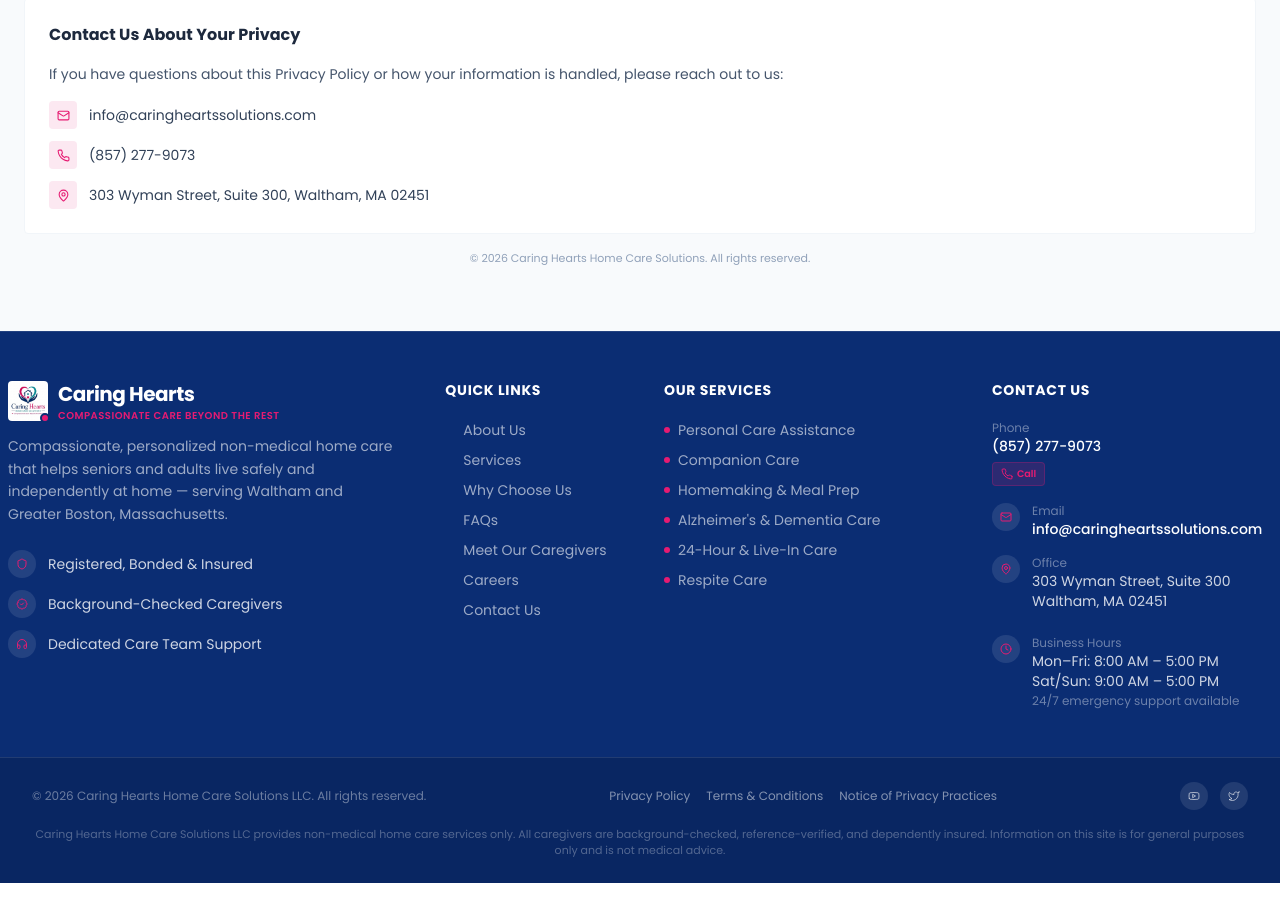
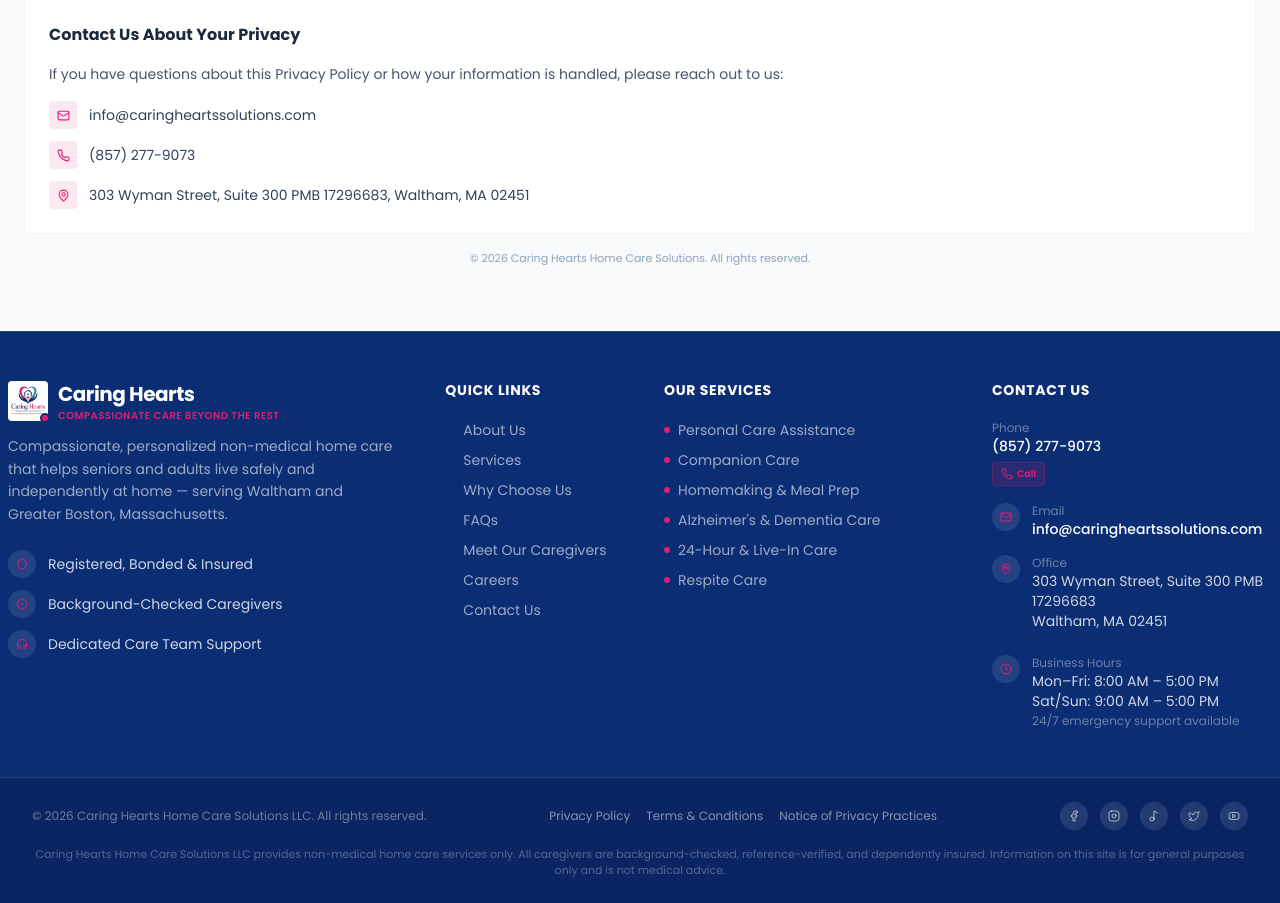
Before and after one commit to michaelsinkamba211/caringheart, a React (Vite) app: page /privacy-policy in a window 1280 px wide. Shown: the part 1437-2340 px from the top of the page. Built offline with nearby package versions, Linux system fonts and the light colour scheme.

Commit message:
last update

```diff
--- a/src/components/website/Terms/Compliance.jsx
+++ b/src/components/website/Terms/Compliance.jsx
@@ -127,7 +127,7 @@
                         {[
                             { icon: LuMail, text: "info@caringheartssolutions.com" },
                             { icon: LuPhone, text: "(857) 277-9073" },
-                            { icon: LuMapPin, text: "303 Wyman Street, Suite 300, Waltham, MA 02451" },
+                            { icon: LuMapPin, text: "303 Wyman Street, Suite 300 PMB 17296683, Waltham, MA 02451" },
                         ].map(({ icon: Icon, text }) => (
                             <div key={text} className="flex items-center gap-3">
                                 <div className="w-7 h-7 rounded-sm bg-magenta/10 flex items-center justify-center shrink-0">
@@ -138,7 +138,6 @@
                         ))}
                     </div>
                 </div>
-
                 <p className="text-center text-[11px] text-slate-400 pb-6">
                     © {new Date().getFullYear()} {SITE_NAME}. All rights reserved.
                 </p>
--- a/src/components/website/Terms/PrivacyPolicy.jsx
+++ b/src/components/website/Terms/PrivacyPolicy.jsx
@@ -133,7 +133,7 @@
                         {[
                             { icon: LuMail, text: "info@caringheartssolutions.com" },
                             { icon: LuPhone, text: "(857) 277-9073" },
-                            { icon: LuMapPin, text: "303 Wyman Street, Suite 300, Waltham, MA 02451" },
+                            { icon: LuMapPin, text: "303 Wyman Street, Suite 300 PMB 17296683, Waltham, MA 02451" },
                         ].map(({ icon: Icon, text }) => (
                             <div key={text} className="flex items-center gap-3">
                                 <div className="w-7 h-7 rounded-sm bg-magenta/10 flex items-center justify-center shrink-0">
--- a/src/components/website/Terms/TermsOfService.jsx
+++ b/src/components/website/Terms/TermsOfService.jsx
@@ -126,7 +126,7 @@
                         {[
                             { icon: LuMail, text: "info@caringheartssolutions.com" },
                             { icon: LuPhone, text: "(857) 277-9073" },
-                            { icon: LuMapPin, text: "303 Wyman Street, Suite 300, Waltham, MA 02451" },
+                            { icon: LuMapPin, text: "303 Wyman Street, Suite 300 PMB 17296683, Waltham, MA 02451" },
                         ].map(({ icon: Icon, text }) => (
                             <div key={text} className="flex items-center gap-3">
                                 <div className="w-7 h-7 rounded-sm bg-magenta/10 flex items-center justify-center shrink-0">
--- a/src/components/website/universalFiles/Chatbotwidget.jsx
+++ b/src/components/website/universalFiles/Chatbotwidget.jsx
@@ -197,7 +197,7 @@
     },
     {
         keywords: ["address", "office", "where are you located", "where is your office"],
-        answer: "Our office is at 303 Wyman Street, Suite 300, Waltham, MA 02451.",
+        answer: "Our office is at 303 Wyman Street, Suite 300 PMB 17296683, Waltham, MA 02451.",
     },
 ];
 
--- a/src/components/website/universalFiles/Footer.jsx
+++ b/src/components/website/universalFiles/Footer.jsx
@@ -5,7 +5,15 @@
 import { message } from "antd";
 import {
     LuArrowRight, LuPhone, LuMail, LuMapPin, LuClock,
-    LuShield, LuBadgeCheck, LuHeadphones, LuYoutube, LuTwitter,
+    LuShield, LuBadgeCheck, LuHeadphones,
+} from "react-icons/lu";
+
+import {
+    LuFacebook,
+    LuInstagram,
+    LuTwitter,
+    LuYoutube,
+    LuMusic2,
 } from "react-icons/lu";
 
 
@@ -162,8 +170,10 @@
                                 <div>
                                     <p className="text-white/40 text-xs">Office</p>
                                     <p className="text-white/80 text-sm">
-                                        303 Wyman Street, Suite 300<br />
-                                        Waltham, MA 02451
+
+                                        303 Wyman Street, Suite 300 PMB 17296683<br /> Waltham, MA 02451
+
+
                                     </p>
                                 </div>
                             </div>
@@ -211,24 +221,59 @@
 
                         {/* Social Links */}
                         <div className="flex items-center gap-3">
+                            {/* Facebook */}
                             <a
-                                href="https://www.youtube.com/"
+                                href="https://www.facebook.com/share/1borqwCL3b/"
+                                target="_blank"
+                                rel="noopener noreferrer"
+                                className="w-7 h-7 rounded-full bg-white/10 flex items-center justify-center text-white/60 hover:bg-magenta hover:text-white transition-all duration-300 hover:-translate-y-0.5"
+                                aria-label="Facebook"
+                            >
+                                <LuFacebook className="w-3 h-3" />
+                            </a>
+
+                            {/* Instagram */}
+                            <a
+                                href="https://www.instagram.com/caring_heartssolutions?igsh=MTV0N2hyM21tOGozOQ=="
+                                target="_blank"
+                                rel="noopener noreferrer"
+                                className="w-7 h-7 rounded-full bg-white/10 flex items-center justify-center text-white/60 hover:bg-magenta hover:text-white transition-all duration-300 hover:-translate-y-0.5"
+                                aria-label="Instagram"
+                            >
+                                <LuInstagram className="w-3 h-3" />
+                            </a>
+
+                            {/* TikTok */}
+                            <a
+                                href="https://www.tiktok.com/@caring.hearts.home?_r=1&_t=ZT-98EPMmAT7kM"
+                                target="_blank"
+                                rel="noopener noreferrer"
+                                className="w-7 h-7 rounded-full bg-white/10 flex items-center justify-center text-white/60 hover:bg-magenta hover:text-white transition-all duration-300 hover:-translate-y-0.5"
+                                aria-label="TikTok"
+                            >
+                                <LuMusic2 className="w-3 h-3" />
+                            </a>
+
+                            {/* X (Twitter) */}
+                            <a
+                                href="https://x.com/caringhearzxt"
+                                target="_blank"
+                                rel="noopener noreferrer"
+                                className="w-7 h-7 rounded-full bg-white/10 flex items-center justify-center text-white/60 hover:bg-magenta hover:text-white transition-all duration-300 hover:-translate-y-0.5"
+                                aria-label="X"
+                            >
+                                <LuTwitter className="w-3 h-3" />
+                            </a>
+
+                            {/* YouTube */}
+                            <a
+                                href="https://www.youtube.com/@CaringHeartsHomeCareSolutions"
                                 target="_blank"
                                 rel="noopener noreferrer"
                                 className="w-7 h-7 rounded-full bg-white/10 flex items-center justify-center text-white/60 hover:bg-magenta hover:text-white transition-all duration-300 hover:-translate-y-0.5"
                                 aria-label="YouTube"
                             >
                                 <LuYoutube className="w-3 h-3" />
-                            </a>
-
-                            <a
-                                href="https://twitter.com/"
-                                target="_blank"
-                                rel="noopener noreferrer"
-                                className="w-7 h-7 rounded-full bg-white/10 flex items-center justify-center text-white/60 hover:bg-magenta hover:text-white transition-all duration-300 hover:-translate-y-0.5"
-                                aria-label="Twitter"
-                            >
-                                <LuTwitter className="w-3 h-3" />
                             </a>
                         </div>
                     </div>
--- a/src/components/website/webStructures/Structures/ContactComponents/Contactdetailssection.jsx
+++ b/src/components/website/webStructures/Structures/ContactComponents/Contactdetailssection.jsx
@@ -18,7 +18,7 @@
     {
         icon: LuMapPin,
         label: "Office",
-        value: "303 Wyman Street, Suite 300, Waltham, MA 02451",
+        value: "303 Wyman Street, Suite 300 PMB 17296683, Waltham, MA 02451",
     },
     {
         icon: LuClock,
--- a/src/components/website/webStructures/Structures/ContactComponents/Officemapsection.jsx
+++ b/src/components/website/webStructures/Structures/ContactComponents/Officemapsection.jsx
@@ -30,7 +30,7 @@
                     </div>
                     <div>
                         <p className="text-sm font-semibold text-slate-800">
-                            303 Wyman Street, Suite 300
+                            303 Wyman Street, Suite 300 PMB 17296683
                         </p>
                         <p className="text-xs text-slate-500">Waltham, MA 02451</p>
                     </div>
--- a/src/components/website/webStructures/Structures/ServiceComponents/Areamapsection.jsx
+++ b/src/components/website/webStructures/Structures/ServiceComponents/Areamapsection.jsx
@@ -31,7 +31,7 @@
                         </div>
                         <div>
                             <p className="text-sm font-semibold text-slate-800">
-                                303 Wyman Street, Suite 300
+                                303 Wyman Street, Suite 300 PMB 17296683
                             </p>
                             <p className="text-xs text-slate-500">Waltham, MA 02451</p>
                         </div>
--- a/src/components/website/webStructures/Structures/ServiceComponents/ServiceSectionsForServices.jsx
+++ b/src/components/website/webStructures/Structures/ServiceComponents/ServiceSectionsForServices.jsx
@@ -46,6 +46,7 @@
 
 
 // transportation
+import TransportationImg1 from "/src/assets/servicesimages/transportation.jpg"
 import TransportationImg from "/src/assets/serviceImages/transportationImg.jpg"
 import TransportationImg2 from "/src/assets/serviceImages/TransportationImg2.jpg"
 
@@ -256,6 +257,7 @@
 export const TransportationSection = () => (
     <ServiceDetailSection
         media={[
+            { type: "image", src: TransportationImg1, alt: "Caregiver providing transportation support" },
             { type: "image", src: TransportationImg, alt: "Caregiver providing transportation support" },
             { type: "image", src: TransportationImg2, alt: "Caregiver providing transportation support" },
         ]}
```
Also changed, not shown: src/assets/servicesimages/TransportationErrands.jpg (deleted), src/assets/servicesimages/transportation.jpg (added).
